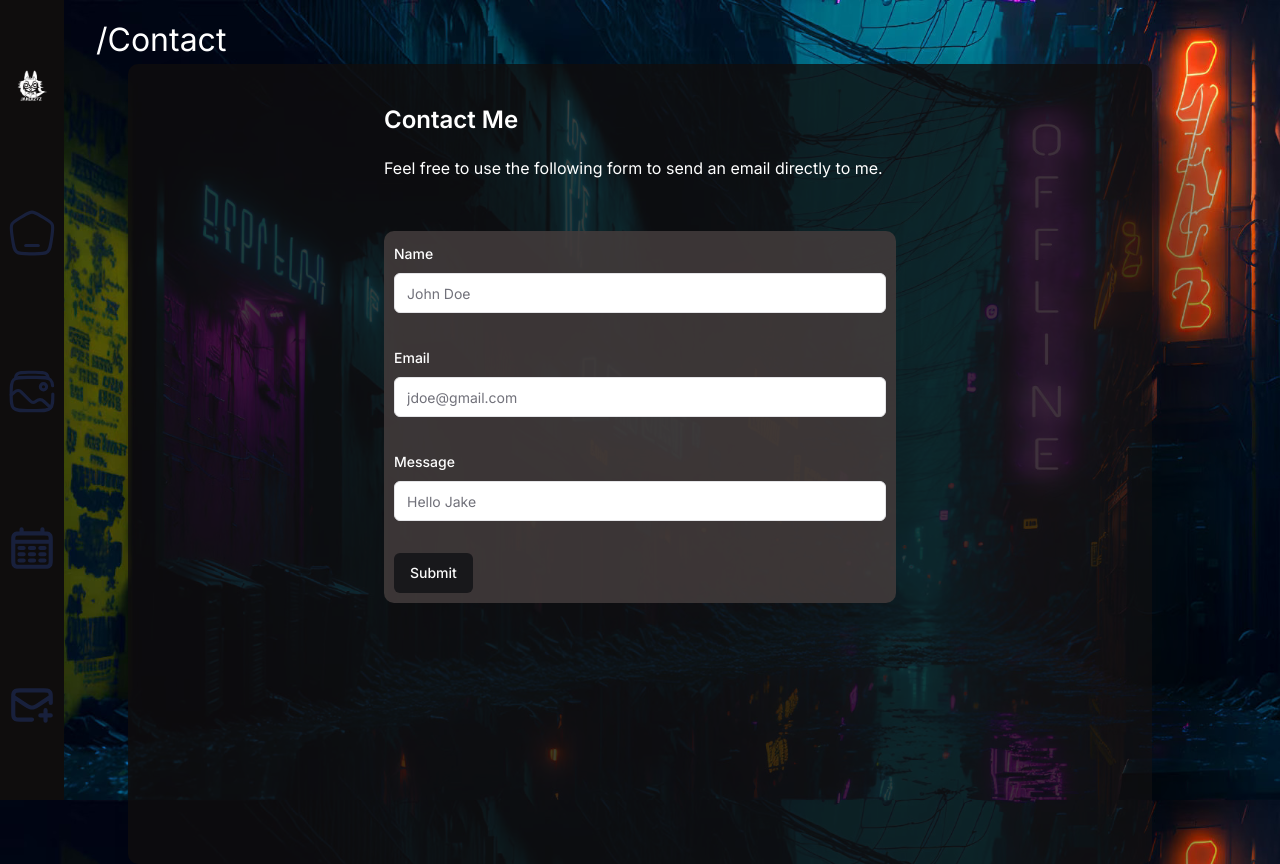
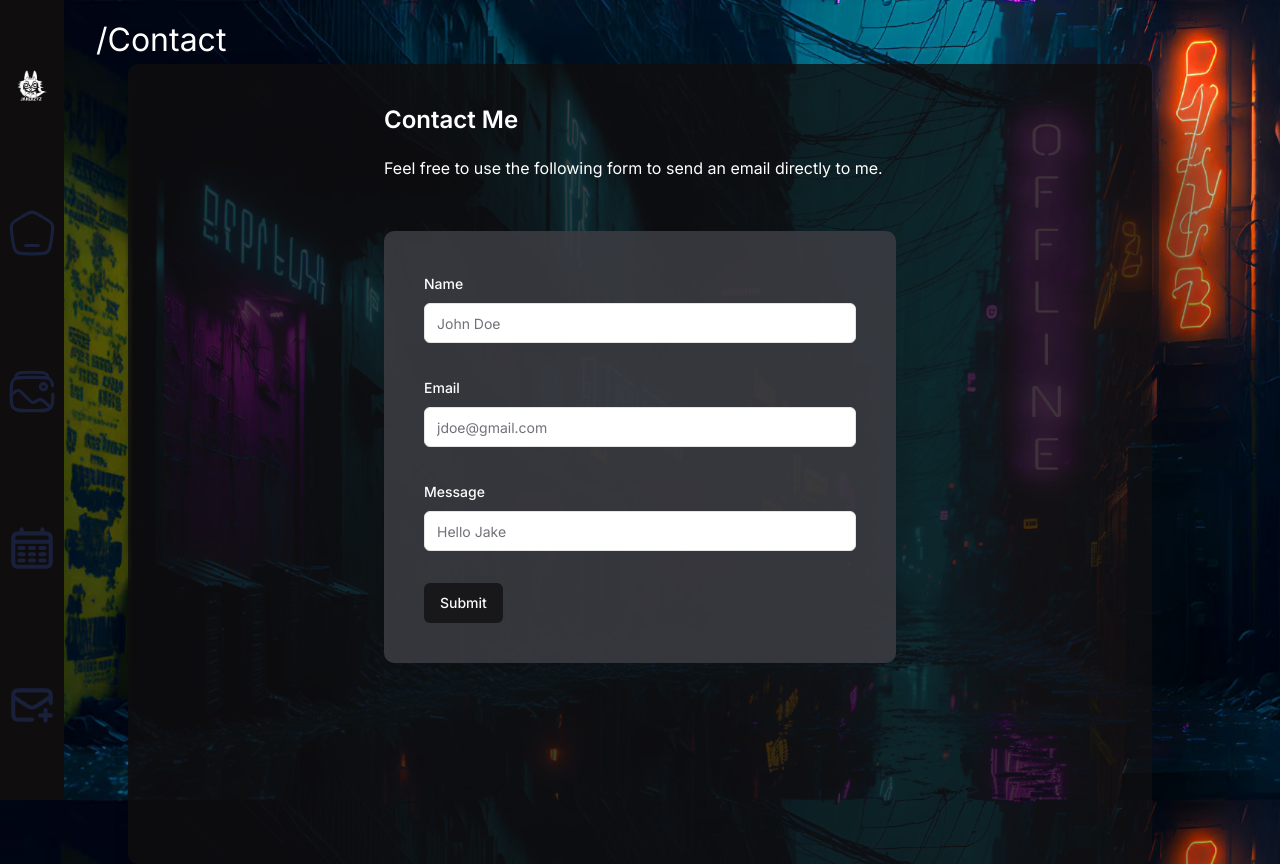
Before and after one commit to coleb229/jakerz-edm-page, a Next.js app: page /contact in a window 1280 px wide. Built offline with nearby package versions, Linux system fonts and the light colour scheme.

Commit message:
changed styling of the contact form

```diff
--- a/app/globals.css
+++ b/app/globals.css
@@ -167,8 +167,8 @@ form {
 }
 
 #contact-form {
-  background-color: rgba(65, 58, 58, 0.9);
-  padding: 10px;
+  background-color: rgba(58, 59, 65, 0.9);
+  padding: 40px;
   border-radius: 10px;
   margin-top: 5%;
 }
```
